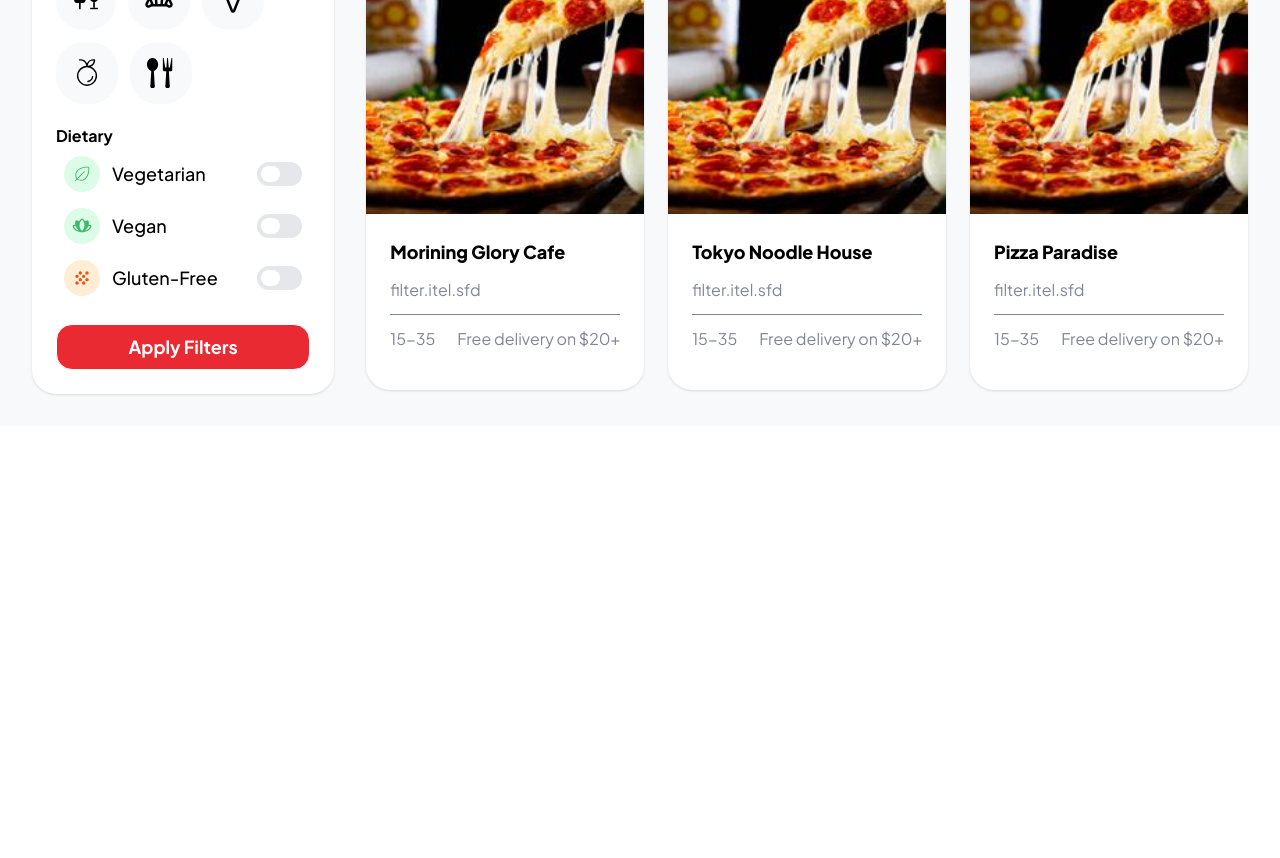
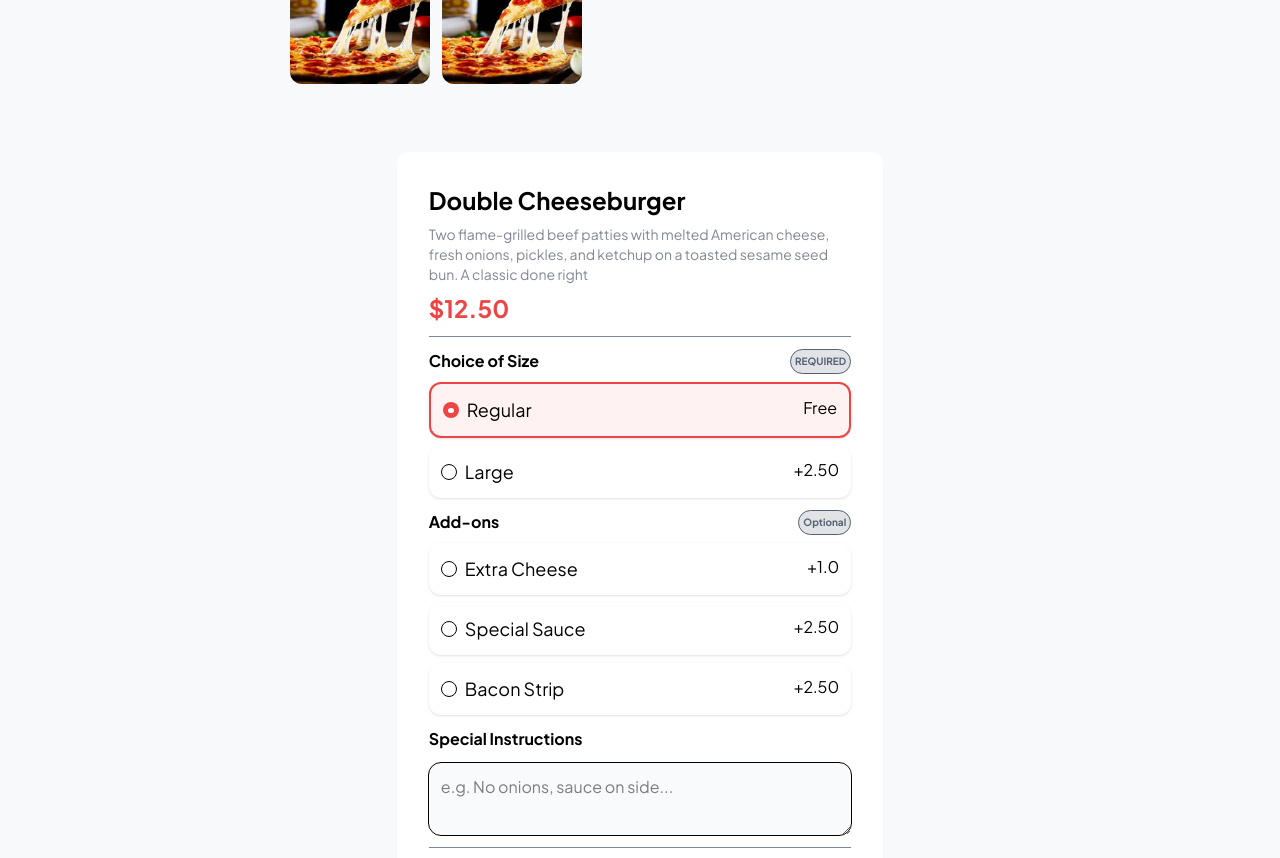
Before and after one commit to Aryan-Aaru/FOODIFY_APP, a React (Vite) app: page / in a window 1280 px wide. Shown: the part 620-1478 px from the top of the page. Before the commit the page ends 1046 px from the top, so only its background shows below. Built offline with nearby package versions, Linux system fonts and the light colour scheme.

Commit message:
Specific Dish food completed

```diff
--- a/src/App.jsx
+++ b/src/App.jsx
@@ -3,13 +3,15 @@ import reactLogo from './assets/react.svg'
 import viteLogo from '/vite.svg'
 import './App.css'
 import FilterPage from './pages/FilterPage'
+import SpecificDish from './pages/SpecificDish'
 // import navFilter from './components/NavFilter'
 function App() {
 
   return (
     <>
-      <FilterPage />
+      {/* <FilterPage /> */}
       {/* <navFilter /> */}
+      <SpecificDish />
     </>
   )
 }
--- /dev/null
+++ b/src/components/AddToCart.jsx
@@ -0,0 +1,107 @@
+import { useState } from "react";
+import RadioButton from "./RadioButton";
+import { MdShoppingBag } from "react-icons/md";
+
+const AddToCart = ({cnt, inc, dec}) => {
+
+    // Pending: Favorate button, apis, item details etc
+
+    let [size, setSize] = useState('Regular');
+    let [addOns, setAddOns] = useState('');
+    return (
+        <>
+            <div className="flex flex-col gap-2">
+                <h1 className="font-bold text-2xl">Double Cheeseburger</h1>
+                <p className="text-[#808694] text-sm">Two flame-grilled beef patties with melted American cheese, fresh onions, pickles, and ketchup on a toasted sesame seed bun. A classic done right</p>
+                <h1 className="font-bold text-2xl text-[#ee4444]">$12.50</h1>
+            </div>
+            <hr className="text-[#808694]"/>
+            <div className="flex flex-col gap-2">
+                <label htmlFor="required" className="flex justify-between">
+                    <h3 className="font-bold">Choice of Size</h3>
+                    <p className="border p-1 bg-[#e1e3e7] rounded-full text-[10px] font-bold text-[#556271]">REQUIRED</p>
+                </label>
+                <div className="flex flex-col gap-2">
+                    <div className={`flex justify-between p-3 shadow rounded-xl ${(size === 'Regular') ? 'border-2 border-[#ee4444] bg-[#fef2f2]' : '' }`} onClick={() => {setSize('Regular')}}
+                    >
+                        <div className="flex gap-2">
+
+                            <RadioButton labelName='required' size={size} value={'Regular'}/>
+
+                            <span className="text-lg">Regular</span>
+                        </div>
+                        <p>Free</p>
+                    </div>
+                    <div className={`flex justify-between p-3 shadow rounded-xl ${(size === 'Large') ? 'border-2 border-[#ee4444] bg-[#fef2f2]' : '' }`} onClick={() => {setSize('Large')}}>
+                        <div className="flex gap-2">
+
+                            <RadioButton labelName='required' size={size} value={'Large'}/>
+
+                            <span className="text-lg">Large</span>
+                        </div>
+                        <p>+2.50</p>
+                    </div>
+
+                </div>
+            </div>
+            <div className="flex flex-col gap-2">
+                <label htmlFor="addons" className="flex justify-between">
+                    <h3 className="font-bold">Add-ons</h3>
+                    <p className="border p-1 bg-[#e1e3e7] rounded-full text-[10px] font-bold text-[#556271]">Optional</p>
+                </label>
+                <div className="flex flex-col gap-2">
+                    <div className={`flex justify-between p-3 shadow rounded-xl ${(addOns === 'Extra Cheese') ? 'border-2 border-[#ee4444] bg-[#fef2f2]' : '' }`} onClick={() => {setAddOns('Extra Cheese')}}>
+                        <div className="flex gap-2">
+                            <RadioButton labelName='addons' size={addOns} value={'Extra Cheese'}/>
+
+                            <span className="text-lg">Extra Cheese</span>
+                        </div>
+                        <p>+1.0</p>
+                    </div>
+                    <div className={`flex justify-between p-3 shadow rounded-xl ${(addOns === 'Special Sauce') ? 'border-2 border-[#ee4444] bg-[#fef2f2]' : '' }`} onClick={() => { setAddOns('Special Sauce')}}>
+                        <div className="flex gap-2">
+                            <RadioButton labelName='addons' size={addOns} value={'Special Sauce'}/>
+
+                            <span className="text-lg">Special Sauce</span>
+                        </div>
+                        <p>+2.50</p>
+                    </div>
+                    <div className={`flex justify-between p-3 shadow rounded-xl ${(addOns === 'Bacon Strip') ? 'border-2 border-[#ee4444] bg-[#fef2f2]' : '' }`} onClick={() => {setAddOns('Bacon Strip')}}>
+                        <div className="flex gap-2">
+                            <RadioButton labelName='addons' size={addOns} value={'Bacon Strip'}/>
+
+                            <span className="text-lg">Bacon Strip</span>
+                        </div>
+                        <p>+2.50</p>
+                    </div>
+                </div>
+            </div>
+            <div className="flex flex-col gap-3">
+                <label htmlFor="instructions">
+                    <h3 className="font-bold">Special Instructions</h3>
+                </label>
+                <textarea rows={2} name="instructions" placeholder="e.g. No onions, sauce on side..."  className="outline focus:border-2 focus:outline-none focus:border-[#ee4444]   w-full bg-[#f9fafb] p-3 rounded-xl"/>
+            </div>
+
+            <div className="flex flex-col gap-3">
+                <hr className="text-[#808694]"/>
+                <div className="flex justify-between ">
+                    <div className="flex w-[30%] bg-[#f3f4f6] justify-center rounded-xl items-center">
+                        <div className=" w-[30%] flex items-center justify-center h-full w-full cursor-pointer text-2xl hover:text-[#ee4444]" onClick={() => {dec()}}>-</div>
+                        <div className=" w-[30%] flex items-center justify-center h-full w-full">{cnt}</div>
+                        <div className=" w-[30%] flex items-center justify-center h-full w-full cursor-pointer text-2xl hover:text-[#ee4444]" onClick={() => {inc()}}>+</div>
+                    </div>
+                    <button className="flex w-[65%] justify-between bg-[#ee4444] text-white items-center rounded-xl py-3 px-6">
+                        <div>
+                            <p className="text-[10px] font-medium">ADD  TO  CART</p>
+                            3.23
+                        </div>
+                        <div className="rounded-xl p-2 text-xl bg-[#f26969]"><MdShoppingBag /></div>
+                    </button>
+                </div>
+
+            </div>
+        </>
+    )
+}
+export default AddToCart;
--- a/src/components/NavFilter.jsx
+++ b/src/components/NavFilter.jsx
@@ -15,7 +15,7 @@ const NavFilter = () => {
             <img className='h-10' src={FoodifyLogo} alt="fodify_Logo" title='foodifyLogo'/>
         </section>
         <section className='flex w-1/2 gap-2 items-center text-lg p-2 rounded-2xl bg-[#f8f9fa] shadow'>
-            <div className='text-[#ea2a33] text-2xl' onClick={() => {console.log(`Search ${search} item`)}}>
+            <div className='text-[#ea2a33] text-2xl cursor-pointer hover:bg-[#fdecec] rounded-full p-1' onClick={() => {console.log(`Search ${search} item`)}}>
                 <IoIosSearch />
             </div>
             <div className='flex items-center w-full'>
--- /dev/null
+++ b/src/components/RadioButton.jsx
@@ -0,0 +1,16 @@
+
+const RadioButton = ({labelName,size, value}) => {
+
+    // size mean actual value and value means it other values of that label
+    return (
+        <>
+            <input type="radio" name={labelName}  checked={size === value} onChange={() => {}} className="hidden peer"/>
+            <div className=" flex items-center">
+                <div className={`flex items-center justify-center w-4 h-4 border rounded-full  ${(size === value) ? 'bg-[#ee4444] border-none' : 'bg-white'} `}>
+                    <div className="w-[6px] h-[5px] rounded-full bg-white"> </div>
+                </div>
+            </div>
+        </>
+    )
+}
+export default RadioButton;
--- /dev/null
+++ b/src/pages/SpecificDish.jsx
@@ -0,0 +1,43 @@
+import AddToCart from "../components/AddToCart";
+import NavFilter from "../components/NavFilter"
+import { IoMdHeartEmpty } from "react-icons/io";
+import pizza from '../assets/pizzaSlice.jpg';
+import { useState } from "react";
+import ItemCardFilter from "../components/ItemCardFilter";
+
+const SpecificDish = () => {
+    let [dishCnt, setDistCnt] = useState(1);
+    return (
+        <section className="bg-[#f8f9fa] min-h-screen">
+            <NavFilter />
+            <section className="flex-wrap border-red-600 justify-center w-full p-8 flex items-start gap-15">
+
+                <section className=" h-[600px] w-[700px] flex flex-col gap-4 border-blue-500">
+                    <div className="h-[78%] border relative overflow-hidden rounded-3xl">
+                        <div className="absolute top-4 right-4 rounded-full p-2 bg-[#5052518d] text-white">
+                            <IoMdHeartEmpty />
+                        </div>
+                        <img src={pizza} alt="" className="h-full w-full"/>
+                    </div>
+                    <div className="flex h-[18%] gap-3">
+                        <div className=" rounded-xl h-full w-[20%] overflow-hidden">
+                            <img src={pizza} alt="" className="h-full w-full"/>
+                        </div>
+                        <div className=" rounded-xl h-full w-[20%] overflow-hidden">
+                            <img src={pizza} alt="" className="h-full w-full"/>
+                        </div>
+
+                    </div>
+                </section>
+                <section className="rounded-xl min-w-[30%] max-w-[40%] p-8 flex flex-col gap-3 bg-white">
+                    <AddToCart cnt = {dishCnt} inc = {() => {setDistCnt(dishCnt+1)}} dec = {() => {setDistCnt((dishCnt <= 1) ? dishCnt : dishCnt-1)}} />
+                </section>
+            </section>
+            <section>
+                {/* <ItemCardFilter /> */}
+            </section>
+        </section>
+    )
+}
+
+export default SpecificDish;
```
Also changed, not shown: src/assets/book1.webp (added).
